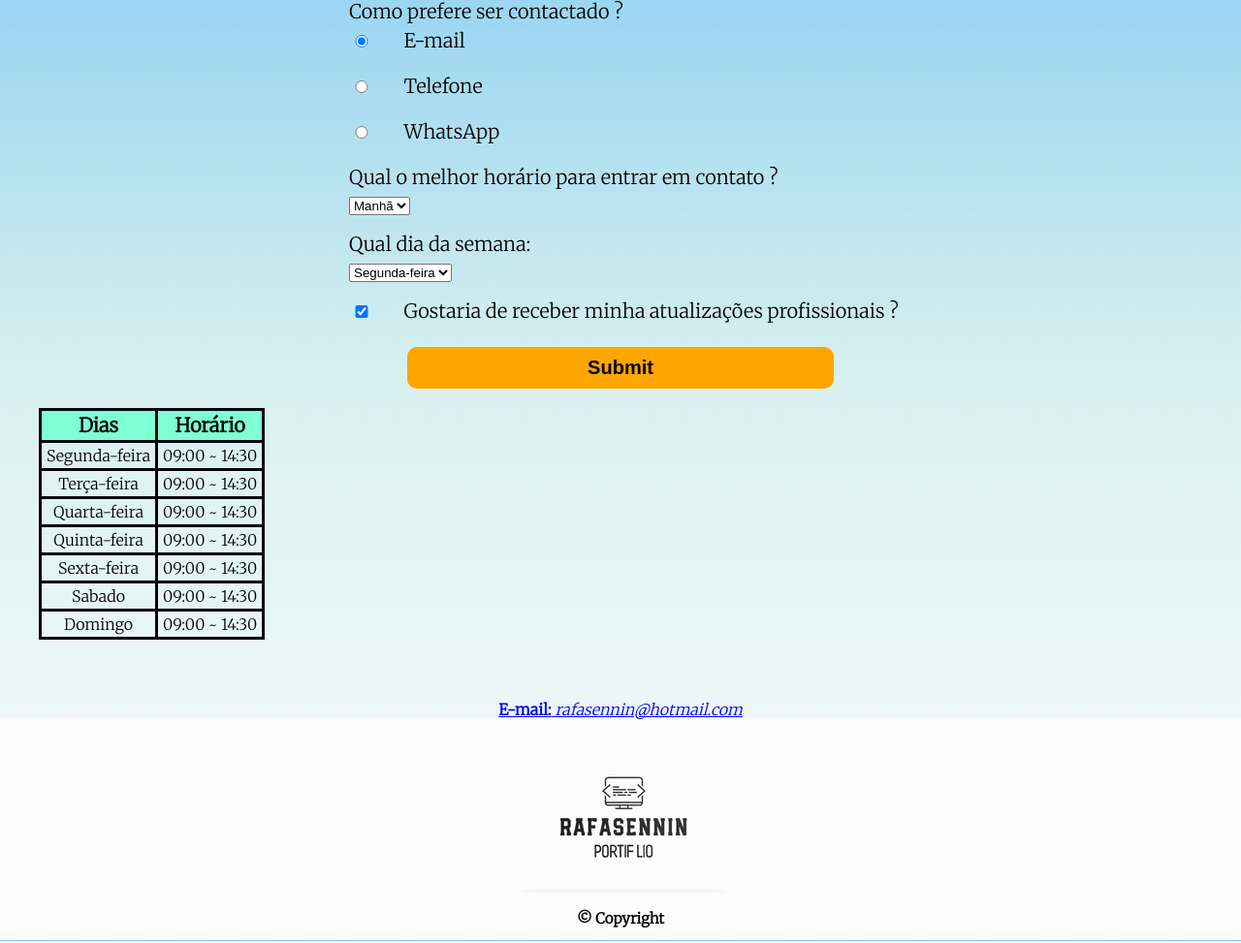
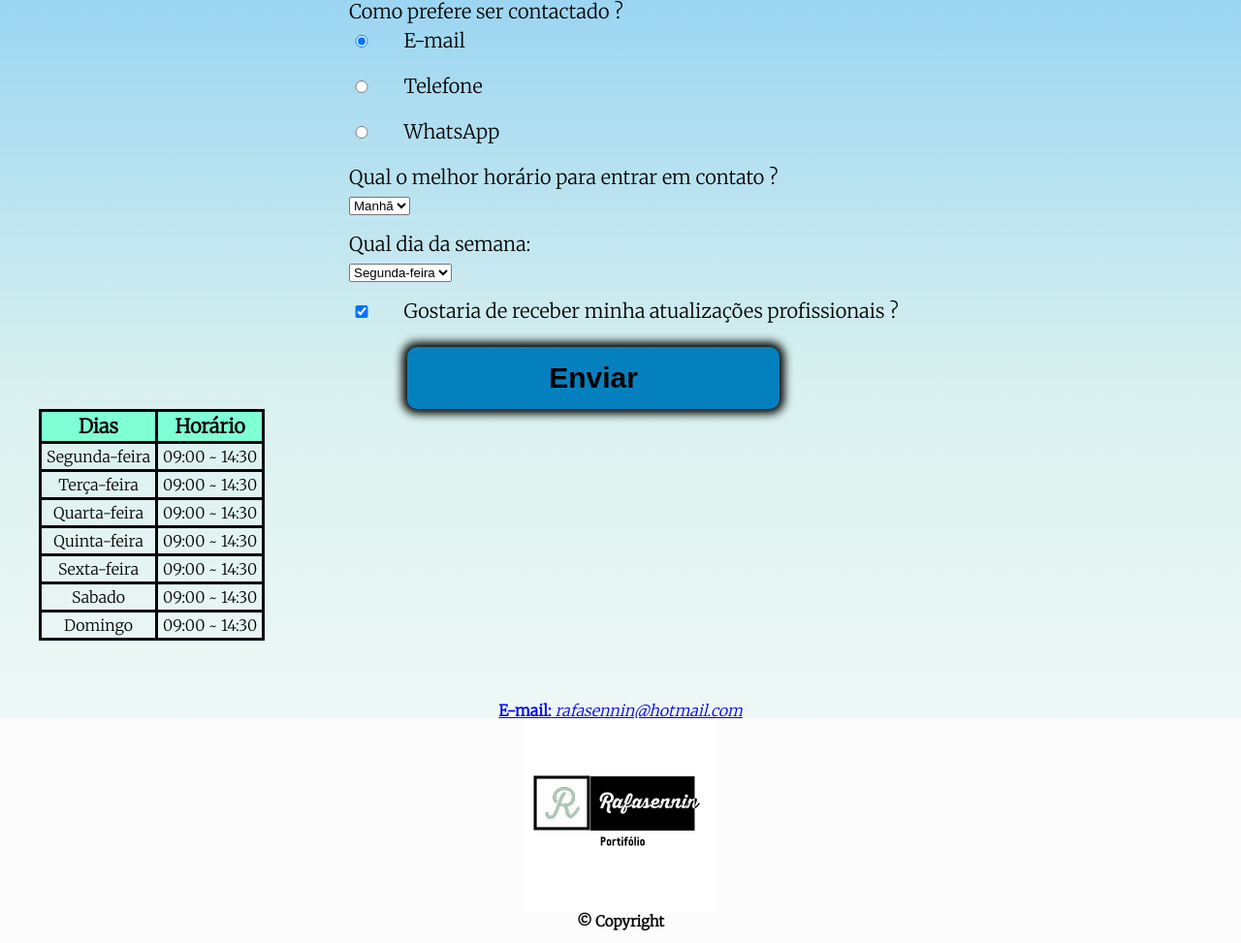
Before and after one commit to Rafasennin/Portfolio, a PHP site: page /contact.html in a window 1280 px wide. Shown: the part 673-1646 px from the top of the page at 97% size. Run offline with PHP 8.4, Linux system fonts and the light colour scheme; some libraries are stand-ins or nearby versions.

Commit message:
Data form storage ans footer-logo change

```diff
--- a/contact.html
+++ b/contact.html
@@ -32,12 +32,12 @@
 		</header>
 
 		<main>
-			<form>
+			<form class ="mainForm" id="mainForm">
 				<label for="nomesobrenome">Nome e sobrenome</label>
 				<input type="text" placeholder="Digite seu nome e sobrenome" name="nome__form" id="nomesobrenome" class="input__form name" required>
 
 				<label for="seuemail">E-mail</label>
-				<input type="email" placeholder="seuemail@dominio.com.br" name="email__form" id="seuemail" class="input__form email" required>
+				<input type="email" placeholder="seuemail@dominio.com.br" name="email__form" id="seuemail" class="input__form email">
 
 				<label for="seutelefone">Telefone</label>
 				<input type="tel" placeholder="XX-99999-9999" name="tel__form" id="seutelefone" class="input__form tel">
@@ -57,7 +57,7 @@
 
 				<fieldset>
 					<legend	class="legend_fieldset">Qual o melhor horário para entrar em contato ?</legend>
-						<select name="select1__form">
+						<select name="select1__form" id="select1">
 							<option>Manhã</option>
 							<option>Tarde</option>
 							<option>Noite</option>
@@ -67,7 +67,7 @@
 				<fieldset>
 					<legend class="legend_fieldset">Qual dia da semana:</legend>
 
-					<select name="select2__form">
+					<select name="select2__form" id="select2">
 						<option>Segunda-feira</option>
 						<option>Terça-feira</option>
 						<option>Quarta-feira</option>
@@ -78,9 +78,12 @@
 					</select>
 				</fieldset>
 
-				<label class="label_checkbox"><input type="checkbox"  class="checkbox" checked>Gostaria de receber minha atualizações profissionais ?</label>
+				<label class="label_checkbox"><input type="checkbox" name="label__checkbox"  class="checkbox" id="checkbox"checked>Gostaria de receber minha atualizações profissionais ?</label>
 
-				<input type="submit" value="Submit"  class="form__submit">
+
+				<button type="submit" class="form__submit" id="submit">
+					Enviar
+				</button>
 			</form>
 
 			<table>
@@ -128,8 +131,9 @@
 		</main>
 
 		<footer>
-			<img src="img/logo_portfolio_new.jpg" id="logo_img">
+			<img src="img/portifolio_logo.jpg" id="logo_img">
 			<p class="copyright">&copy; Copyright</p>
 		</footer>
+		<script src="contact.js"></script>
 	</body>
 </html>
--- a/index.html
+++ b/index.html
@@ -109,7 +109,7 @@
 		</main>
 
 		<footer>
-			<img src="img/logo_portfolio_new.jpg" id="logo_img">
+			<img src="img/portifolio_logo.jpg" id="logo_img">
 			<p class="copyright">&copy; Copyright</p>
 		</footer>
 		<script src="main.js"></script>
--- a/meu_portifolio_contato_style.css
+++ b/meu_portifolio_contato_style.css
@@ -116,22 +116,45 @@ select{
 }
 
 .form__submit{
-	font-size: 20px;
+	font-size: 30px;
 	font-weight: bold;
 	text-align: center;
-	background-color: orange;
+	background-color: #0580bf;
 	border: none;
 	margin-left: 60px;
 	border-radius: 10px;
+	box-shadow: 0 0 10px 5px;
+	width:30vw;
+	height: 8vh;
 
 }
 
 .form__submit:hover{
 	transform: scale(1.1);
-	background-color: darkorange;
+	background-color: #0580bf;
 	color: darkblue	;
 	cursor: pointer;
 	transition: 1500ms;
+}
+
+.loading{
+	width: 40px;
+	vertical-align: middle;
+	animation: spin 1s infinite linear;
+}
+
+@keyframes spin{
+	from {
+		transform: rotate(0deg);
+	}
+
+	to {
+		transform: rotate(360deg);
+	}
+}
+
+.lista{
+	display: none;
 }
 
 table, thead, table td{
@@ -159,18 +182,6 @@ footer{
 	height:230px;
 }
 
-#logo_img{
-	margin-top: 30px;
-
-}
-
-.copyright{
-	font-size: 15px;
-	font-weight: bold;
-	padding-bottom: 1rem;
-	margin-top: 1rem;
-}
-
 .email__p{
 	text-align: center;
 	margin-top: 4em;
@@ -184,6 +195,16 @@ strong{
 	font-style: italic;
 	text-decoration: underline;
 }
+
+
+.copyright{
+	font-size: 15px;
+	font-weight: bold;
+	padding-bottom:  1em;
+	background-color: #fcfcfc;
+}
+
+
 
 @media screen and (max-width:768px ){
 
@@ -237,8 +258,17 @@ strong{
 	}
 
 	.form__submit{
-		width: 260px;
-		margin-left: 0;
+		width: 70vw;
+		height: 5vh;
+		margin: 1em 0 1em 1em;
+	}
+
+	.loading{
+		width: 30px;
+	}
+
+	.lista{
+		display: none;
 	}
 
 	table{
--- a/meu_portifolio_projetos.html
+++ b/meu_portifolio_projetos.html
@@ -50,7 +50,7 @@
 
 
 		<footer>
-			<img src="img/logo_portfolio_new.jpg" id="logo_img">
+			<img src="img/portifolio_logo.jpg" id="logo_img">
 			<p class="copyright">&copy; Copyright</p>
 		</footer>
 	</body>
--- a/skills.html
+++ b/skills.html
@@ -135,7 +135,7 @@
 
 
 		<footer>
-			<img src="img/logo_portfolio_new.jpg" id="logo_img">
+			<img src="img/portifolio_logo.jpg" id="logo_img">
 			<p class="copyright">&copy; Copyright</p>
 		</footer>
 	</body>
```
Also changed, not shown: contact.js (added, +44 -0 lines), meu_portifolio_projetos_style.css (+2 -7 lines), meu_portifolio_style.css (+3 -5 lines), skills.css (+2 -7 lines), img/clock-pendulum-animation-video-109568410.jpg (deleted), img/loadingfinal.png (added), img/vintage-wooden-cuckoo-clock-with-pendulum_107791-1462.webp (deleted), main.js (line endings or trailing spaces).
